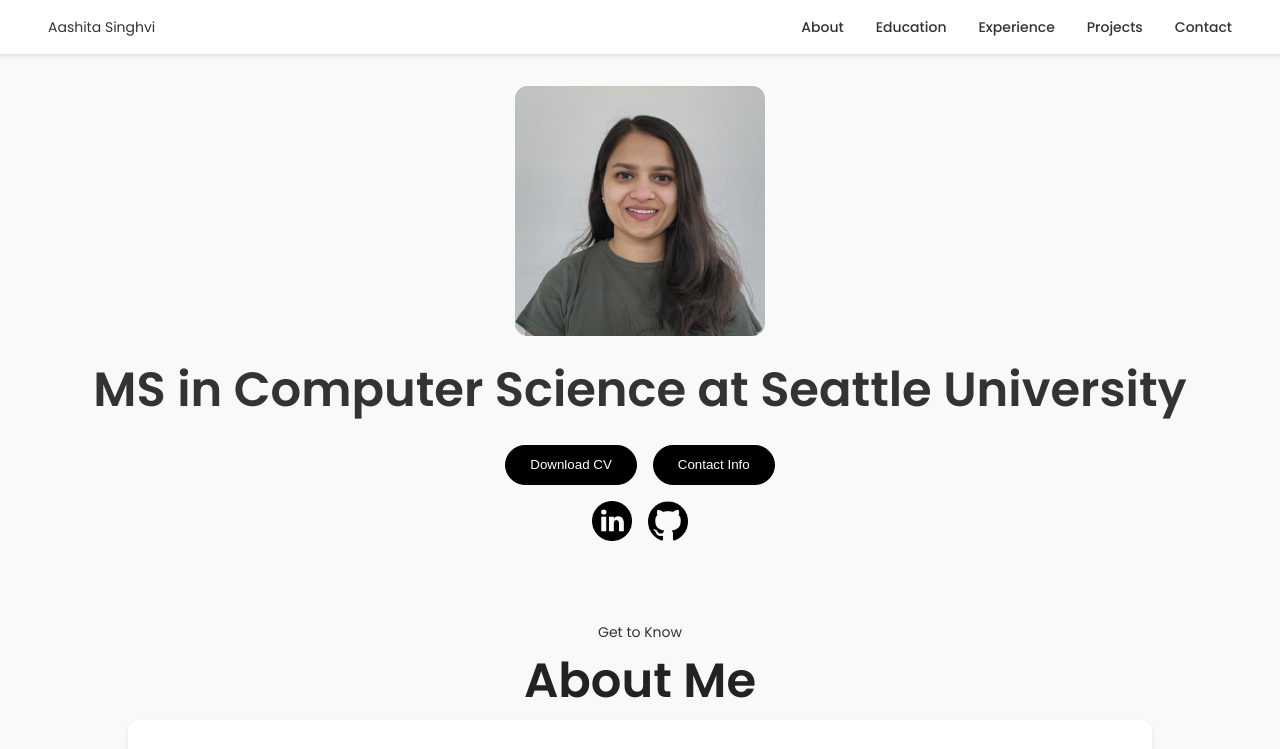
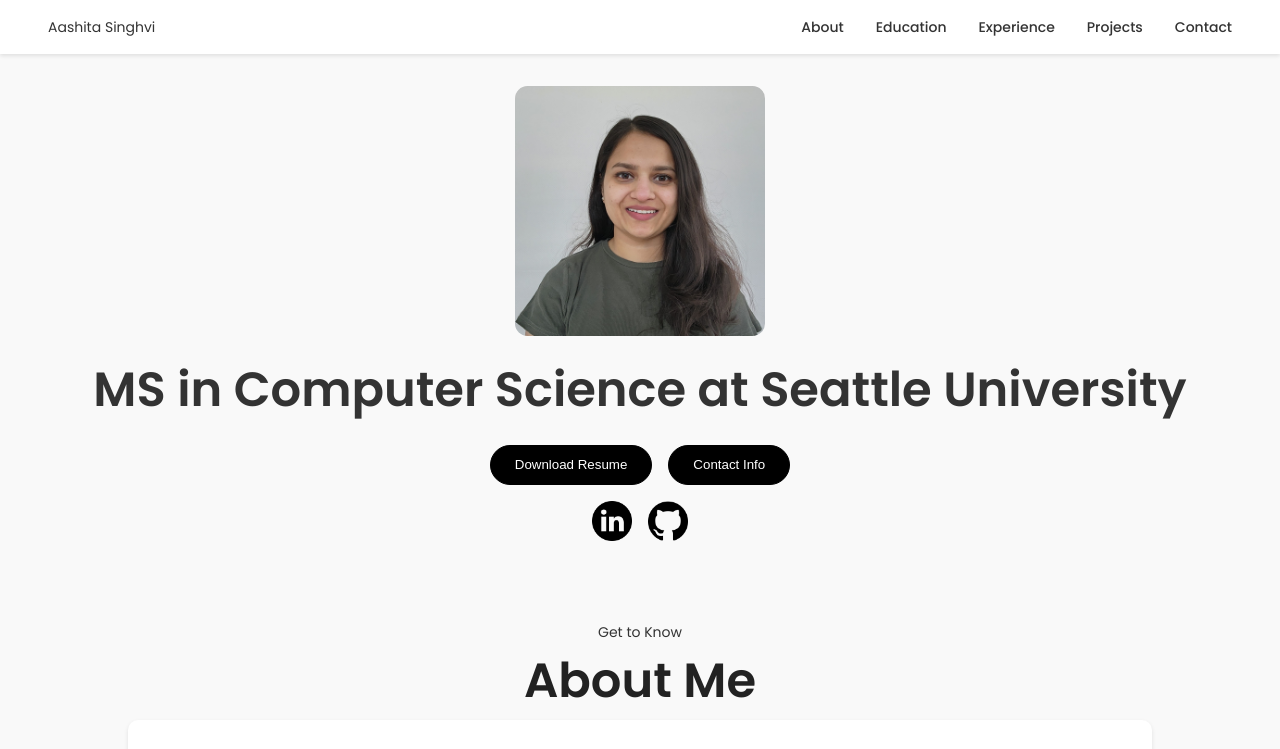
Before and after one commit to Aashita-Singhvi/Aashita-Singhvi.github.io, a plain HTML site: page index.html in a window 1280 px wide. Shown: the top 749 px of the page. Drawn offline with Linux system fonts and the light colour scheme.

Commit message:
button name change

```diff
--- a/index.html
+++ b/index.html
@@ -675,8 +675,8 @@ left: calc(max(calc((var(--v-target-width, 0px) - var(--n-arrow-height) * 1.414)
         <div class="section__text">
             <p class="section__text__p2">MS in Computer Science at Seattle University</p>
             <div class="btn-container">
-                <button class="btn btn-color-2" onclick="window.open('https://1drv.ms/b/s!ArxoW_lej0KclcdFcpQ6wAf7QhgIEg?e=KF1jeZ')" jf-ext-button-ct="download cv">
-                    Download CV
+                <button class="btn btn-color-2" onclick="window.open('https://1drv.ms/b/s!ArxoW_lej0KclcdFcpQ6wAf7QhgIEg?e=KF1jeZ')" jf-ext-button-ct="download resume">
+                    Download Resume
                 </button>
                 <button class="btn btn-color-1" onclick="location.href='#contact'" jf-ext-button-ct="contact info">
                     Contact Info
```
